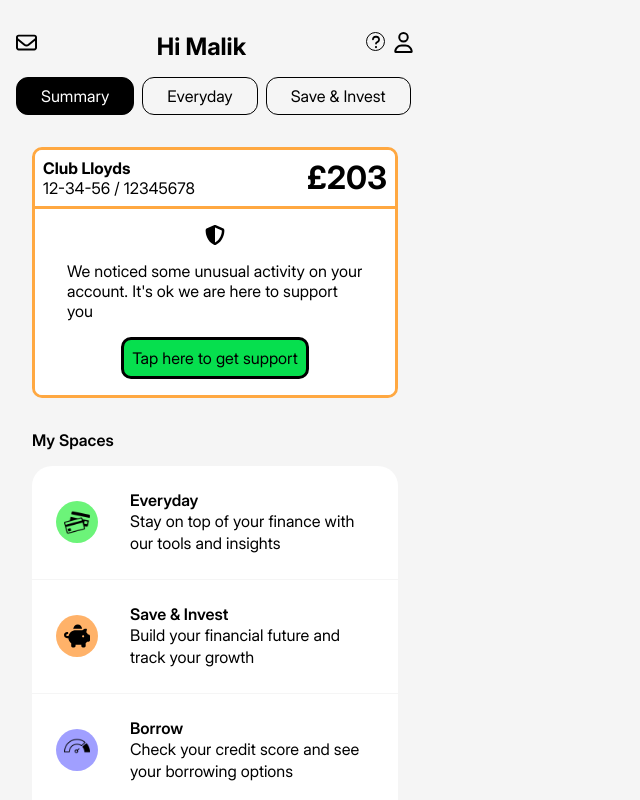
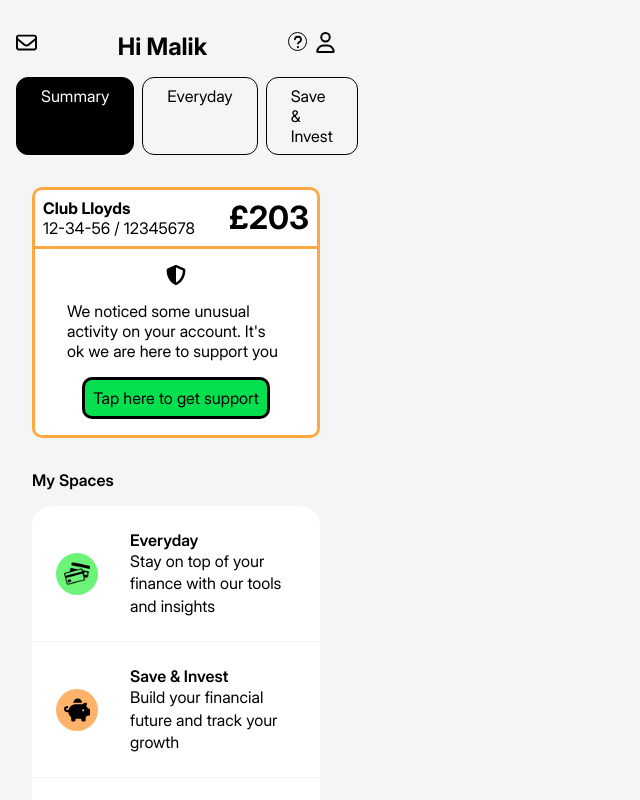
Before and after one commit to ichbinderbar/lloyds-bank, a React (Vite) app: page / in a window 1280 px wide. Shown: the top 800 px of the page, without its empty margins (0-640 px from the left). Built offline with nearby package versions, Linux system fonts and the light colour scheme.

Commit message:
witdth to rem

```diff
--- a/src/styles/_globals.scss
+++ b/src/styles/_globals.scss
@@ -13,7 +13,7 @@
   padding: 0;
   margin: 0;
   font-family: "Inter";
-  width: 430px;
+  width: 22rem;
   max-width: 430px;
   background-color: #f5f5f5;
 }
```
